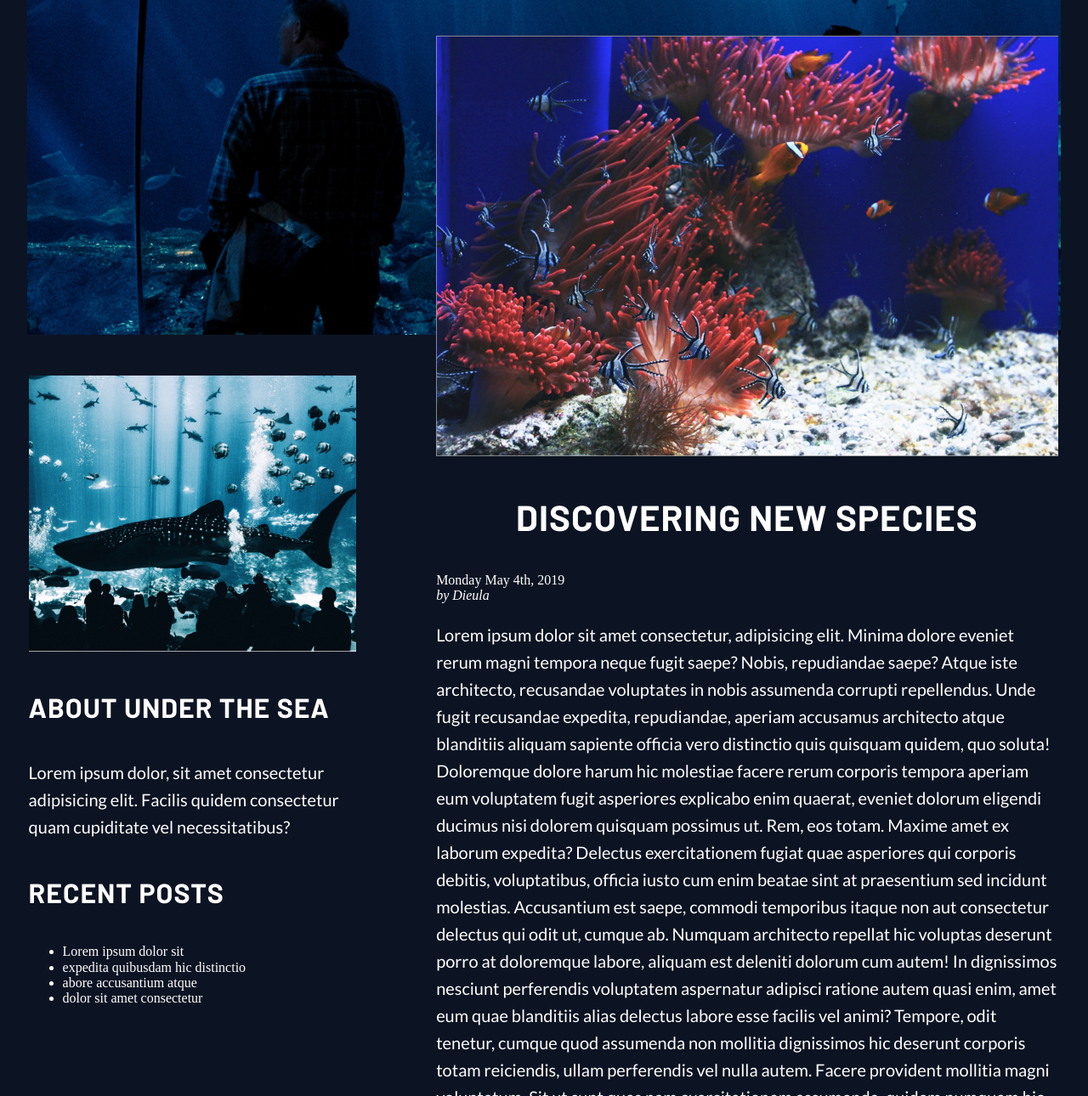
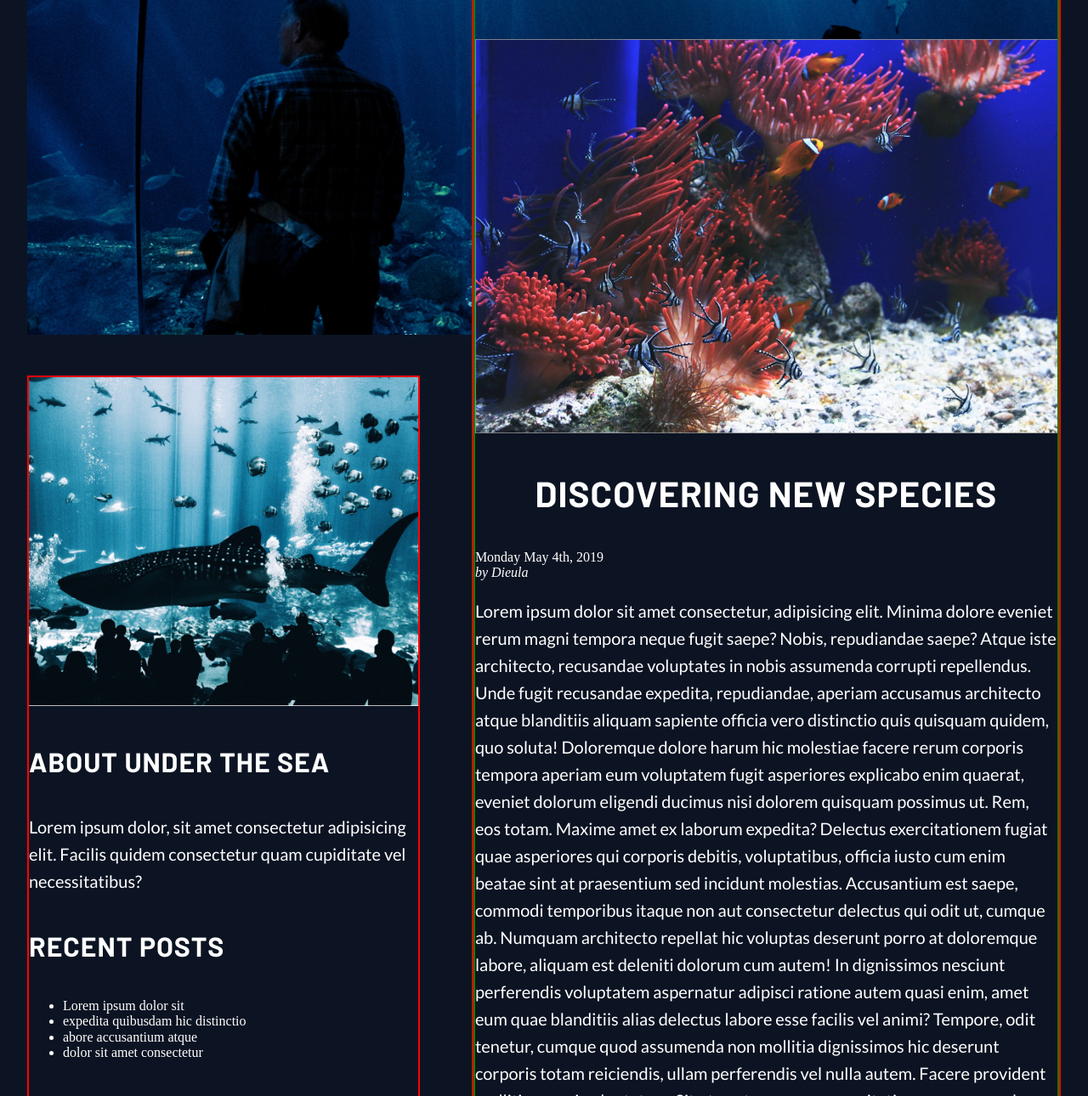
Before and after one commit to SergeChurkin-ca/serge-churkin-project-two, a plain HTML site: page blog.html in a window 1280 px wide. Shown: the part 242-1532 px from the top of the page at 85% size. Drawn offline with Linux system fonts and the light colour scheme.

Commit message:
blog and aside section marings

```diff
--- a/sass/_blog.scss
+++ b/sass/_blog.scss
@@ -1,28 +1,34 @@
 .blog-content {
     display: grid;
-    grid-template-columns: 1fr 2fr;
+    grid-template-columns: 40% 60%;
     grid-template-rows: 100%;
     height: 100%;
-    margin: 0 auto;
-    // overflow: hidden;
-    // margin-top: -14em;
 }
 
 .blog-wrapper {
     grid-column: 2;
     grid-row: 1;
     height: auto;
-    margin-right: -1em;
+    // margin-right: -1em;
+    margin-right: 0;
     z-index: 1;
     margin-top: -35em;
+    border: solid 2px red;
+}
+
+.blog-text-wrapper {
+    border: solid 2px green;
+    width: auto;
 }
 
 .aside {
     grid-column: 1;
     grid-row: 1;
-    margin-left: 0.1em;
+    // margin-left: 0.1em;
+    margin-left: 0;
     margin-top: 3em;
     z-index: 1;
+    border: solid 2px red;
 }
 
 // .blog-text-wrapper {
```
Also changed, not shown: blog.html (+1 -1 lines), styles/styles.css.
